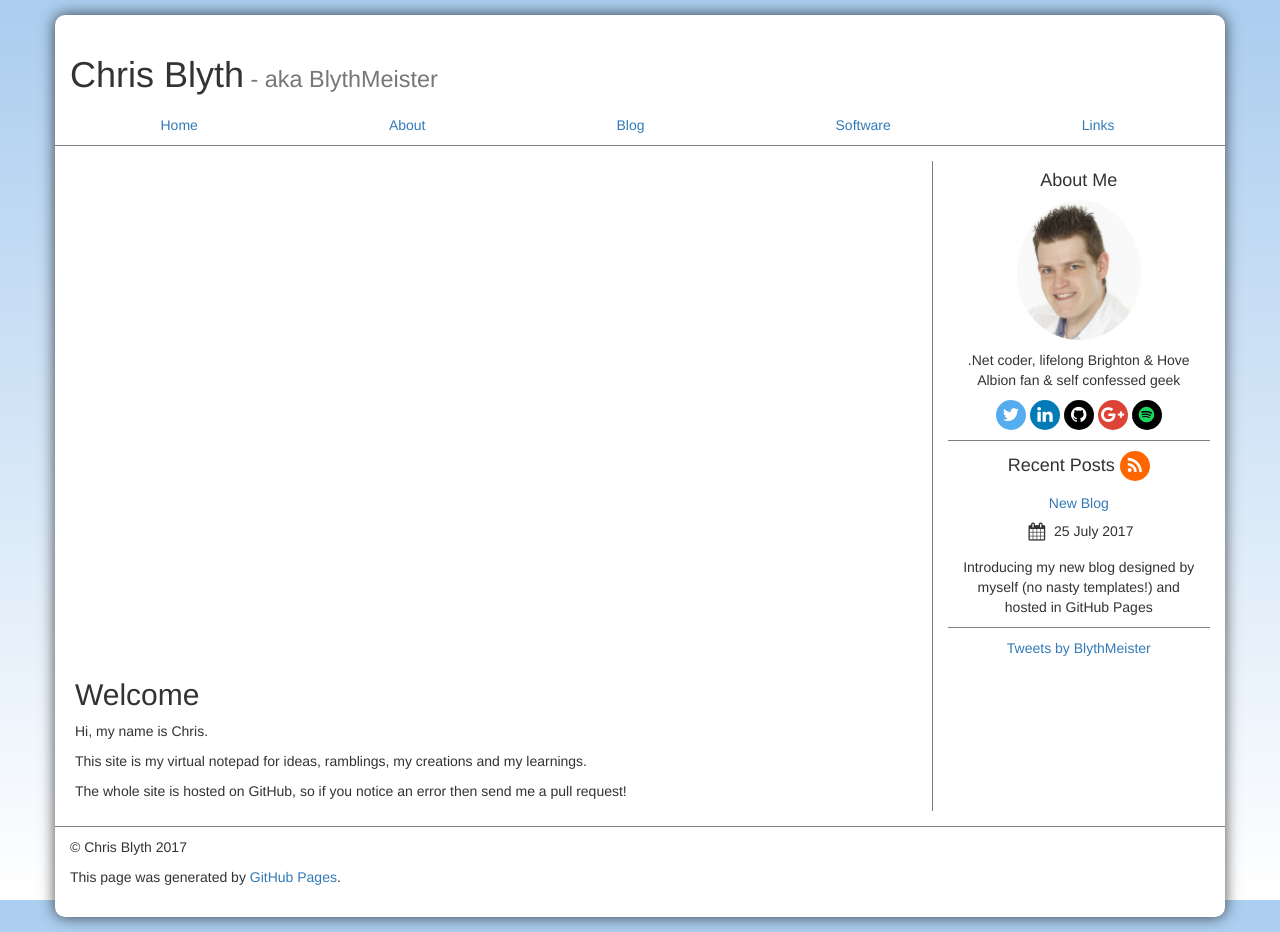
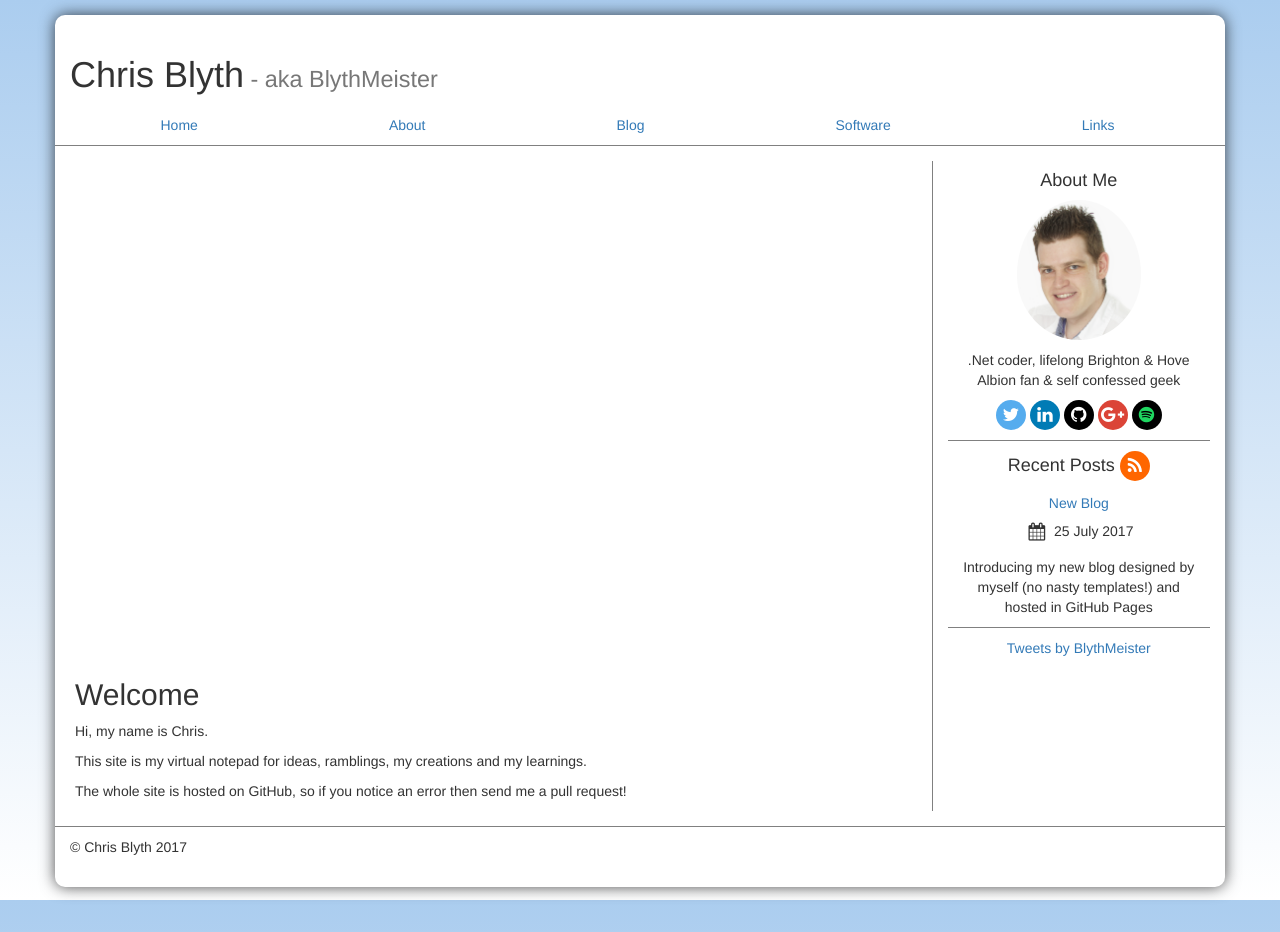
Before and after one commit to BlythMeister/blyth.me.uk, a Jekyll site: the page built from index.md, in a window 1280 px wide. Built offline with Jekyll 4.4.1, drawn with Linux system fonts in a browser that asks for light colours; comment, search, counter and statistics services are not loaded; after the commit the page ends 902 px from its top, so only the background shows below that.

Commit message:
Update footer.html

```diff
--- a/_includes/footer.html
+++ b/_includes/footer.html
@@ -1,6 +1,3 @@
 <p>
     &copy; Chris Blyth {{ site.time | date: "%Y"}}
 </p>
-<p>
-    This page was generated by <a href="https://pages.github.com">GitHub Pages</a>.
-</p>
```
